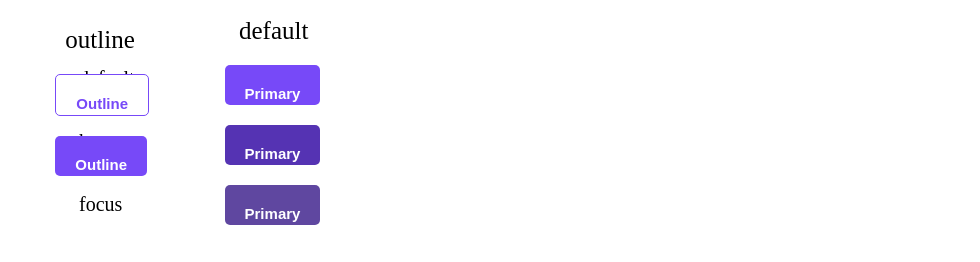
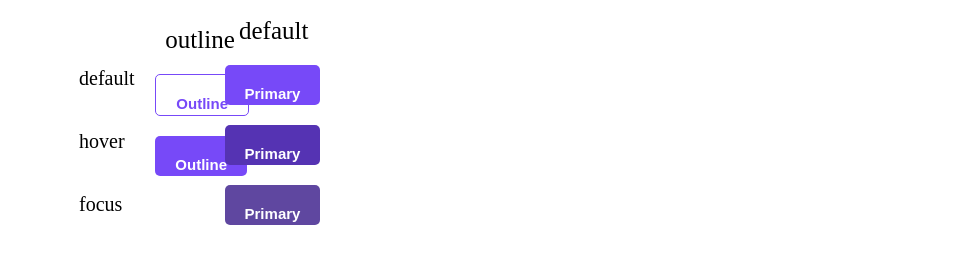
Before and after one commit to Prasannaadhikari/Leapfrog, a plain HTML site: page Assignment 2/buttons.html in a window 1280 px wide. Shown: the part 318-580 px from the top of the page, without its empty margins (151-1131 px from the left). Drawn offline with Linux system fonts and the light colour scheme.

Commit message:
bug fixes 3

```diff
--- a/Assignment 2/css/styles.css
+++ b/Assignment 2/css/styles.css
@@ -325,7 +325,7 @@ ins, b{
 .brrr{
 	float: right;
 	margin-top: -200px;
-	margin-right: 800px;
+	margin-right: 700px;
 }
 .last-item{
 	margin-top: -20px;
```
